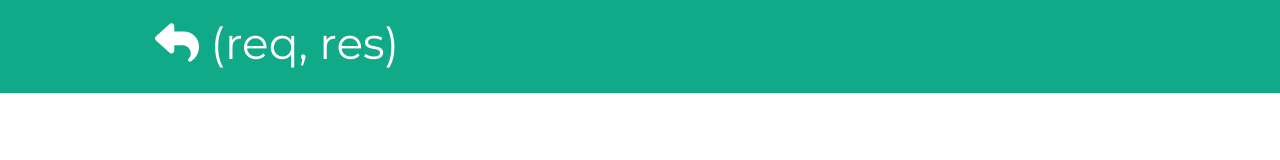
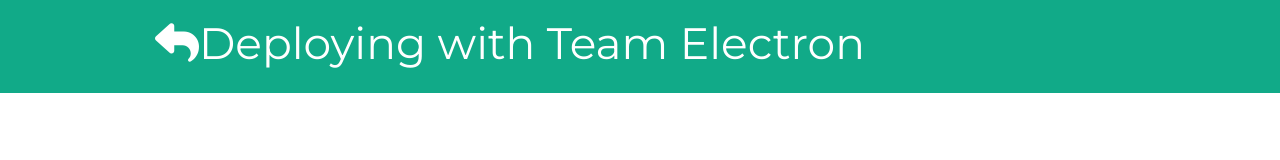
Before and after one commit to CarolineBenn/heroku-walkthrough, a website: page public/index.html in a window 1280 px wide. Drawn offline with Linux system fonts and the light colour scheme.

Commit message:
Changed title

```diff
--- a/public/index.html
+++ b/public/index.html
@@ -16,7 +16,7 @@
   <div class="page-header">
     <div class="row">
       <div class="medium-12 columns">
-      <h1><i class="fa fa-reply" aria-hidden="true"></i> (req, res)</h1>
+      <h1><i class="fa fa-reply" aria-hidden="true"></i>Deploying with Team Electron</h1>
       </div>
     </div>
   </div>
```
